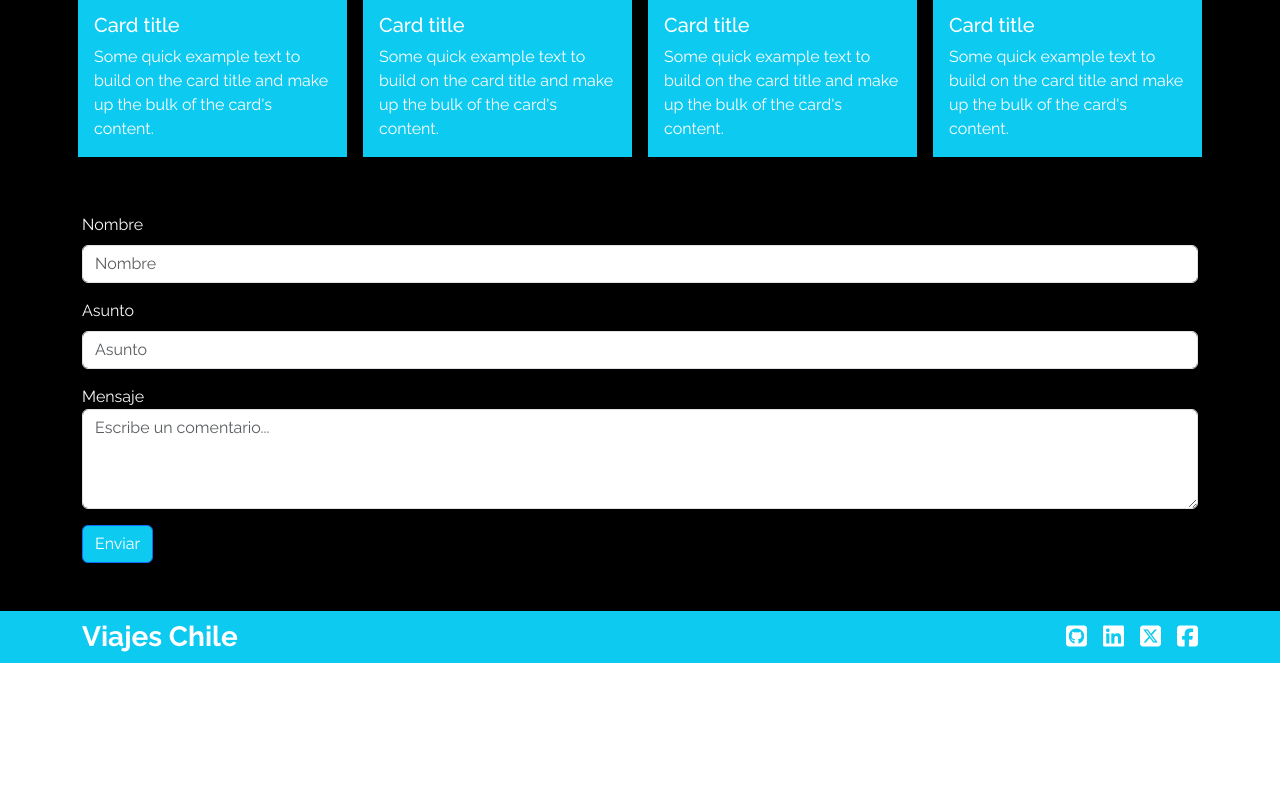
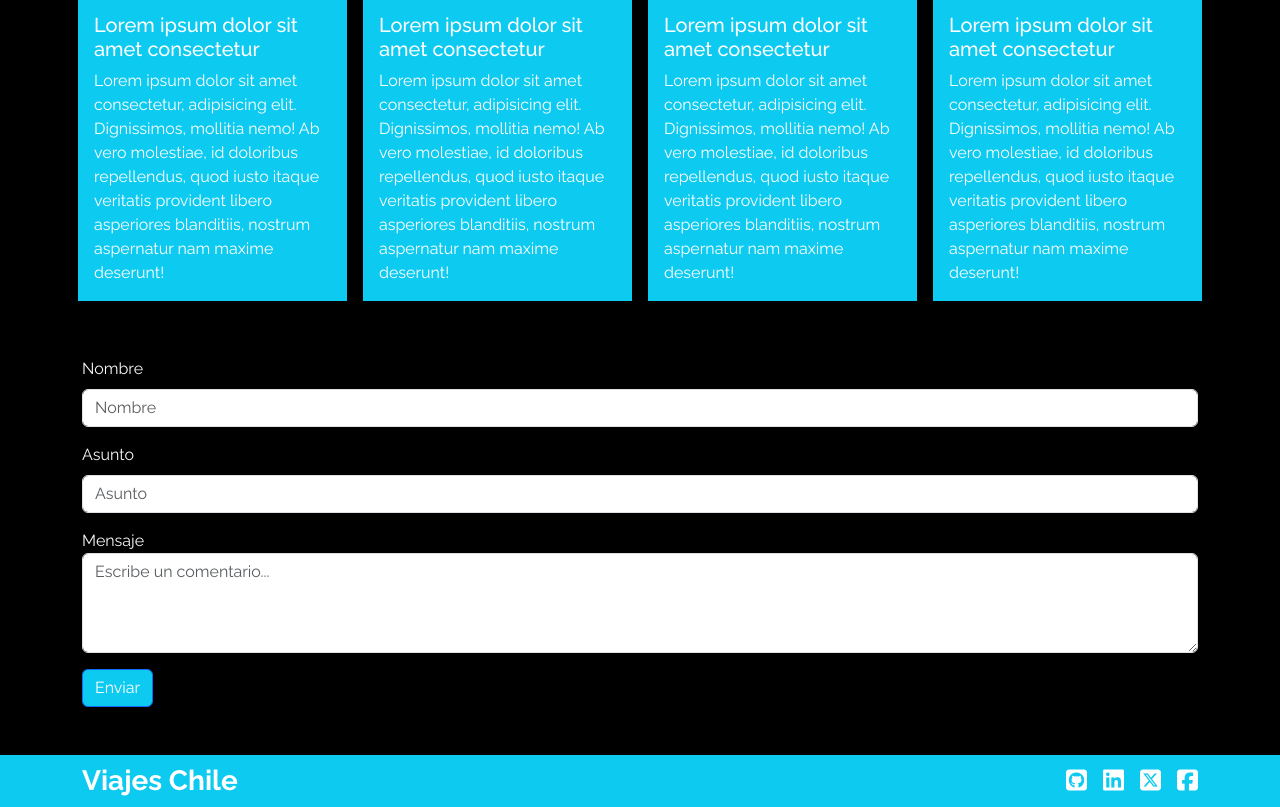
Before and after one commit to Francortiz-137/ViajesChile, a plain HTML site: page index.html in a window 1280 px wide. Shown: the part 1832-2639 px from the top of the page. Before the commit the page ends 2495 px from the top, so only its background shows below. Drawn offline with nearby package versions, Linux system fonts and the light colour scheme.

Commit message:
Updated card text

```diff
--- a/index.html
+++ b/index.html
@@ -97,8 +97,8 @@
                     <div class="card">
                         <img src="assets/img/card1.jpg" class="card-img-top card-img" alt="card1.jpg">
                         <div class="card-body bg-custom-primary text-white">
-                            <h5 class="card-title">Card title</h5>
-                            <p class="card-text">Some quick example text to build on the card title and make up the bulk of the card's content.</p>
+                            <h5 class="card-title">Lorem ipsum dolor sit amet consectetur</h5>
+                            <p class="card-text">Lorem ipsum dolor sit amet consectetur, adipisicing elit. Dignissimos, mollitia nemo! Ab vero molestiae, id doloribus repellendus, quod iusto itaque veritatis provident libero asperiores blanditiis, nostrum aspernatur nam maxime deserunt!</p>
                         </div>
                     </div>
                 </div>
@@ -106,8 +106,8 @@
                     <div class="card">
                         <img src="assets/img/card2.jpg" class="card-img-top card-img" alt="card2.jpg">
                         <div class="card-body bg-custom-primary text-white">
-                            <h5 class="card-title">Card title</h5>
-                            <p class="card-text">Some quick example text to build on the card title and make up the bulk of the card's content.</p>
+                            <h5 class="card-title">Lorem ipsum dolor sit amet consectetur</h5>
+                            <p class="card-text">Lorem ipsum dolor sit amet consectetur, adipisicing elit. Dignissimos, mollitia nemo! Ab vero molestiae, id doloribus repellendus, quod iusto itaque veritatis provident libero asperiores blanditiis, nostrum aspernatur nam maxime deserunt!</p>
                         </div>
                     </div>
                 </div>
@@ -115,8 +115,8 @@
                     <div class="card">
                         <img src="assets/img/card3.jpg" class="card-img-top card-img" alt="card3.jpg">
                         <div class="card-body bg-custom-primary text-white">
-                            <h5 class="card-title">Card title</h5>
-                            <p class="card-text">Some quick example text to build on the card title and make up the bulk of the card's content.</p>
+                            <h5 class="card-title">Lorem ipsum dolor sit amet consectetur</h5>
+                            <p class="card-text">Lorem ipsum dolor sit amet consectetur, adipisicing elit. Dignissimos, mollitia nemo! Ab vero molestiae, id doloribus repellendus, quod iusto itaque veritatis provident libero asperiores blanditiis, nostrum aspernatur nam maxime deserunt!</p>
                         </div>
                     </div>
                 </div>
@@ -124,8 +124,8 @@
                     <div class="card">
                         <img src="assets/img/card4.jpg" class="card-img-top card-img" alt="card4.jpg">
                         <div class="card-body bg-custom-primary text-white">
-                            <h5 class="card-title">Card title</h5>
-                            <p class="card-text">Some quick example text to build on the card title and make up the bulk of the card's content.</p>
+                            <h5 class="card-title">Lorem ipsum dolor sit amet consectetur</h5>
+                            <p class="card-text">Lorem ipsum dolor sit amet consectetur, adipisicing elit. Dignissimos, mollitia nemo! Ab vero molestiae, id doloribus repellendus, quod iusto itaque veritatis provident libero asperiores blanditiis, nostrum aspernatur nam maxime deserunt!</p>
                         </div>
                     </div>
                 </div>
```
